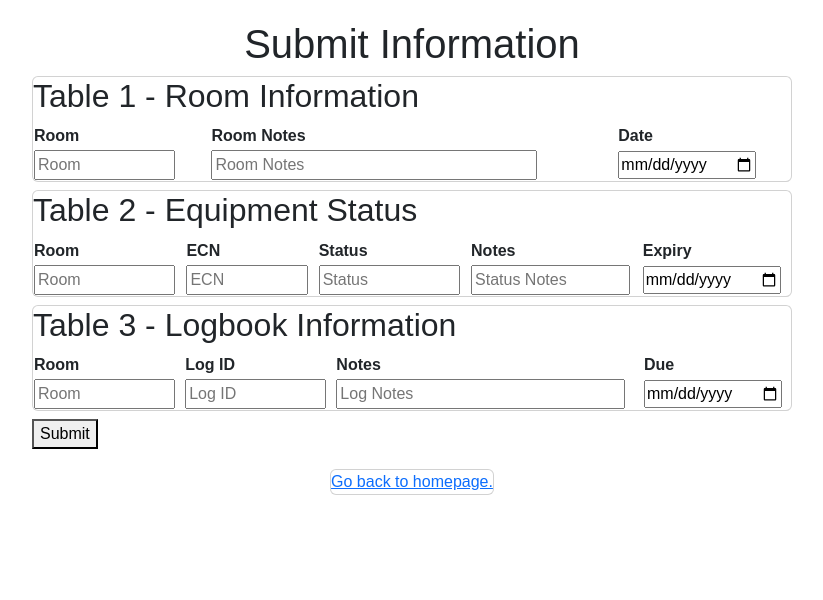
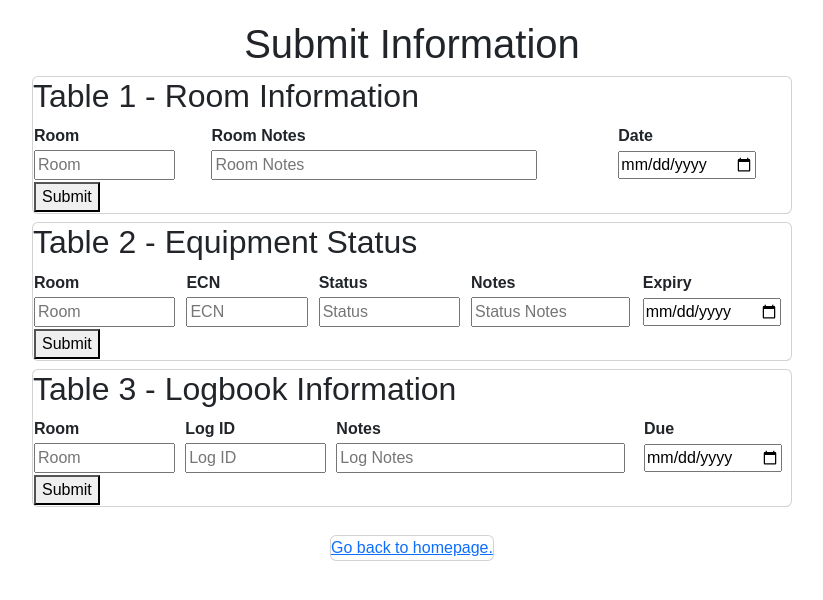
Before and after one commit to cragone/workproject, a Flask app: page /submission in a window 1280 px wide. Shown: the top 600 px of the page, without its empty margins (228-1051 px from the left). Run offline with Flask 3, Linux system fonts and the light colour scheme.

Commit message:
submission have separate buttons

```diff
--- a/Project/templates/submission.html
+++ b/Project/templates/submission.html
@@ -48,6 +48,11 @@
                 </tr>
                 <!-- Add more rows for additional room information -->
             </tbody>
+            <tfoot>
+                <tr>
+                  <td colspan="4"><button type="submit">Submit</button></td>
+                </tr>
+              </tfoot>
         </table>
         </div>
 
@@ -73,6 +78,11 @@
                 </tr>
                 <!-- Add more rows for additional room status information -->
             </tbody>
+            <tfoot>
+                <tr>
+                  <td colspan="4"><button type="submit">Submit</button></td>
+                </tr>
+              </tfoot>
         </table>
         </div>
 
@@ -96,17 +106,27 @@
               </tr>
               <!-- Add more rows for additional logbook information -->
             </tbody>
+            <tfoot>
+              <tr>
+                <td colspan="4"><button type="submit">Submit</button></td>
+              </tr>
+            </tfoot>
           </table>
+
         </div>
 
-        <button type="submit">Submit</button>
     </div>
-
+ <!-- return to homepage -->
     <div class="center">
         <div class="card">
             <a href="/home">Go back to homepage.</a>
         </div>
     </div>
 
+    <script>
+        //will need to post data to the database upon button click
+        //only allow for data if correctly formatted
+        //upon submission have card say data submitted
+    </script>
 </body>
 </html>
```
Lines whose indentation alone changed are shown as unchanged.
